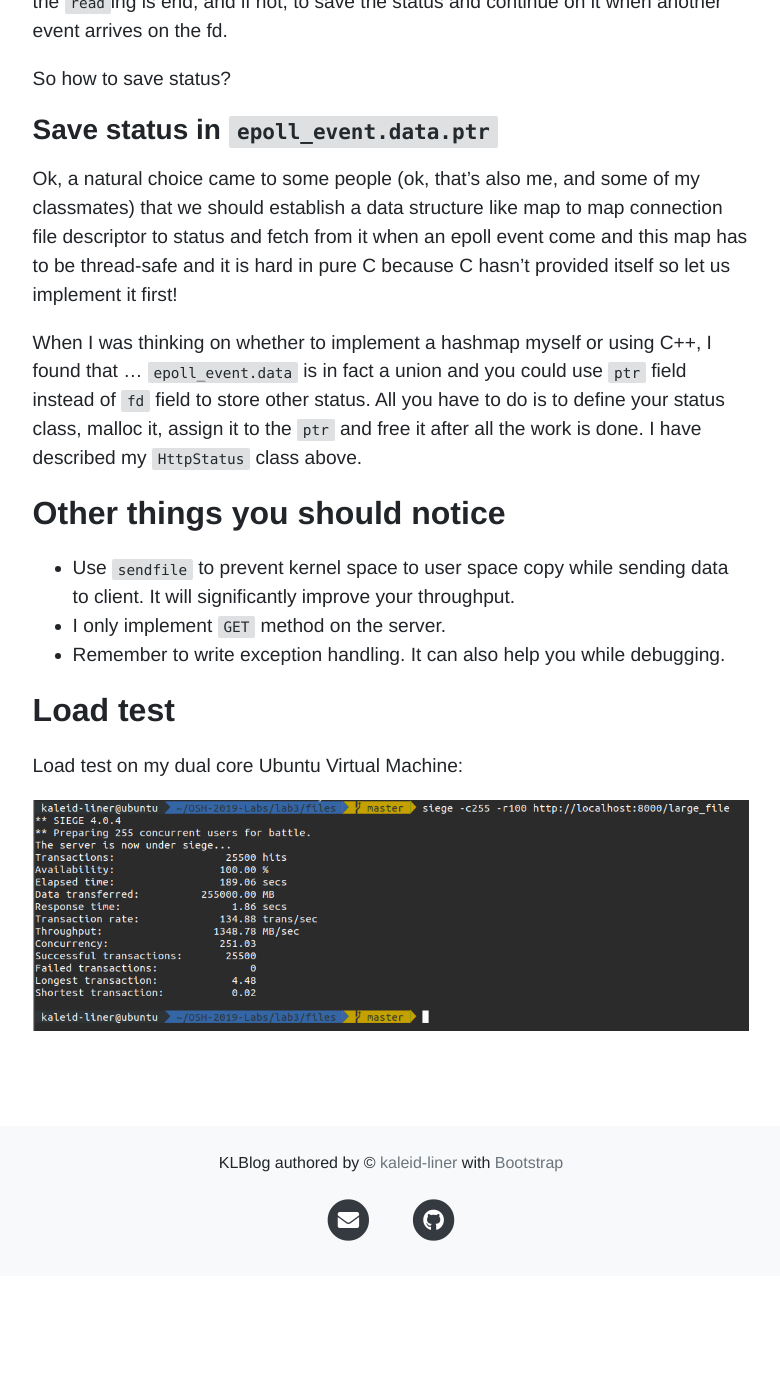
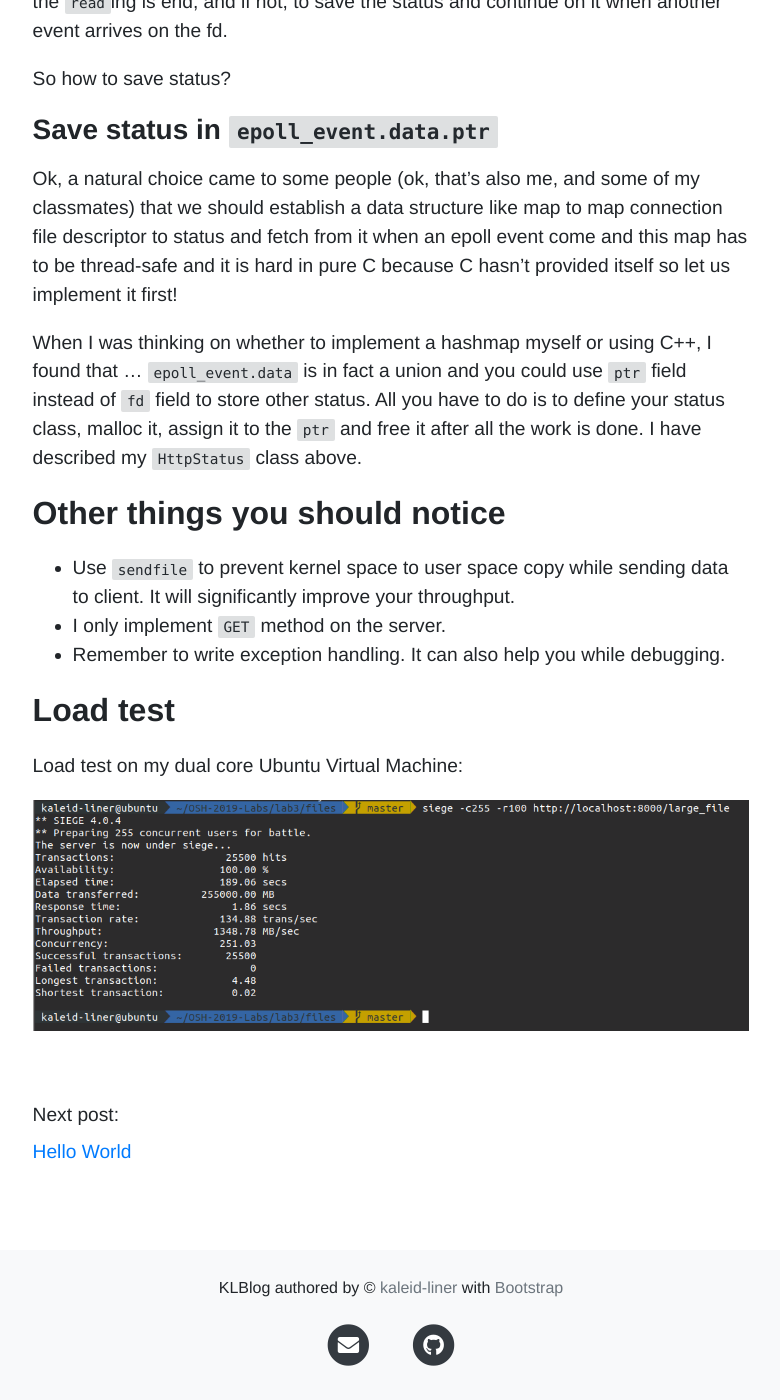
Before and after one commit to kaleid-liner/kaleid-liner.github.io, a Jekyll site: the page built from _posts/2019-06-02-epoll-web-server.md, in a window 1280 px wide and 1400 px high, scrolled down 6199 px. Shown: the whole window, without its empty margins (249-1029 px from the left). Built offline with Jekyll 4.4.1, drawn with Linux system fonts in a browser that asks for light colours; nearby versions of some CDN libraries; before the commit the page ends 7475 px from its top, so only the background shows below that.

Commit message:
add pagination to blog index and post

```diff
--- a/_layouts/post.html
+++ b/_layouts/post.html
@@ -17,4 +17,24 @@ layout: default
     <section id="content" class="post-content">
         {{ content }}
     </section>
+
+    <section id="pageNav" class="post-nav">
+        <div class="d-flex justify-content-between flex-wrap">
+            {% if page.previous %}
+            <div>
+                <p>Previus post:</p>
+                <p><a href="{{ page.previous.url }}">{{ page.previous.title }}</a></p>
+            </div>
+            {% endif %}
+
+            {% if page.next %}
+            <div>
+                <p>Next post:</p>
+                <p><a href="{{ page.next.url }}">{{ page.next.title }}</a></p>
+            </div>
+            {% endif %}
+        </div>
+    </section>
+
+
 </article>
--- a/assets/css/styles.css
+++ b/assets/css/styles.css
@@ -179,33 +179,42 @@ body {
     }
 }
 
-.post-content {
+.post-content,
+.post-nav {
     padding: 2% 3%;
     font-size: 1.2em;
 }
 
 @media (min-width: 576px) {
-    .post-content {
+    .post-content,
+    .post-nav {
         padding: 2% 5%;
     }
 }
 
 @media (min-width: 768px) {
-    .post-content {
+    .post-content,
+    .post-nav {
         padding: 2% 8%;
     }
 }
 
 @media (min-width: 992px) {
-    .post-content {
+    .post-content,
+    .post-nav {
         padding: 2% 15%;
     }
 }
 
 @media (min-width: 1200px) {
-    .post-content {
+    .post-content,
+    .post-nav {
         padding: 2% 22%
     }
+}
+
+.post-nav p {
+    margin-bottom: .5rem;
 }
 
 article header {
```
Also changed, not shown: _includes/posts.html (+26 -0 lines).
